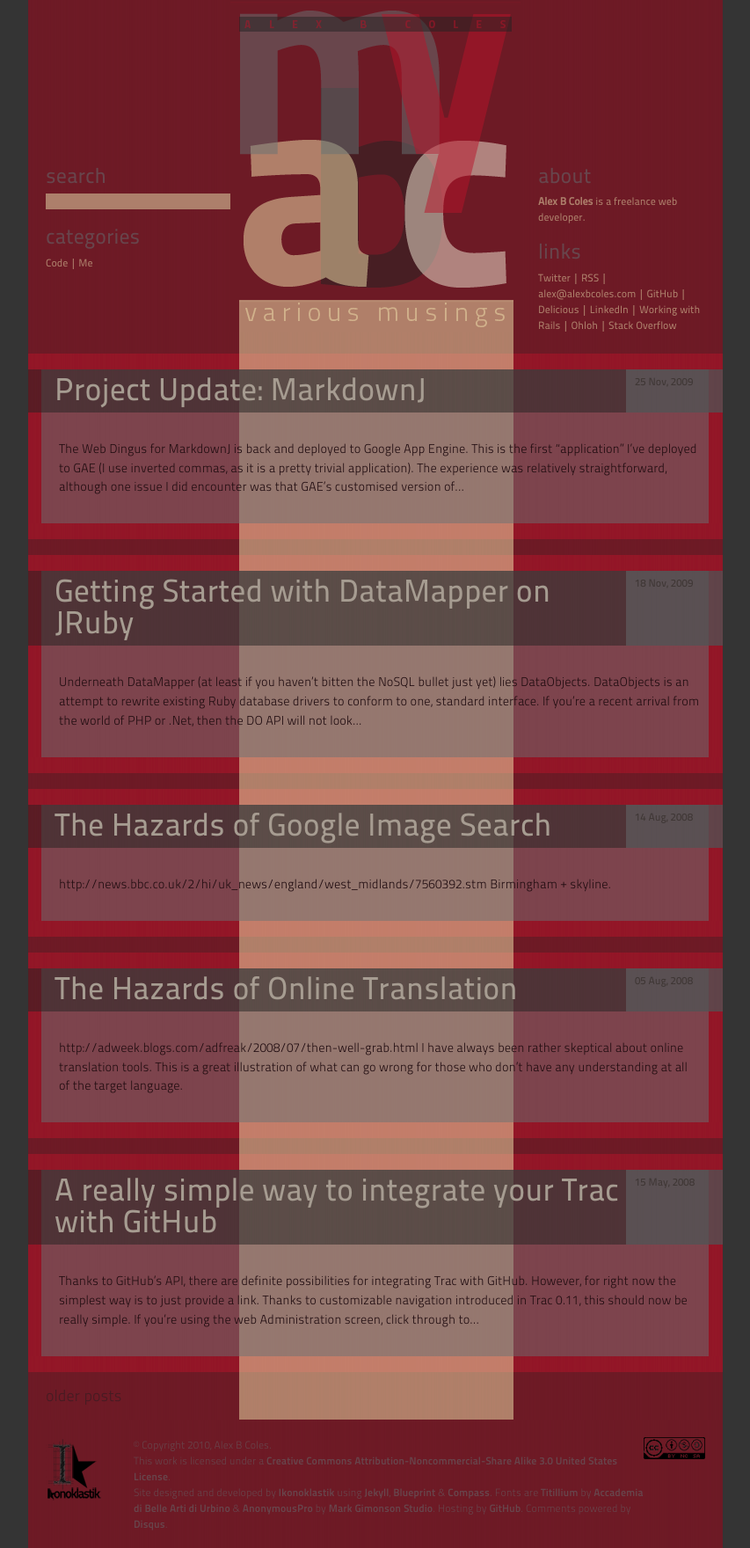
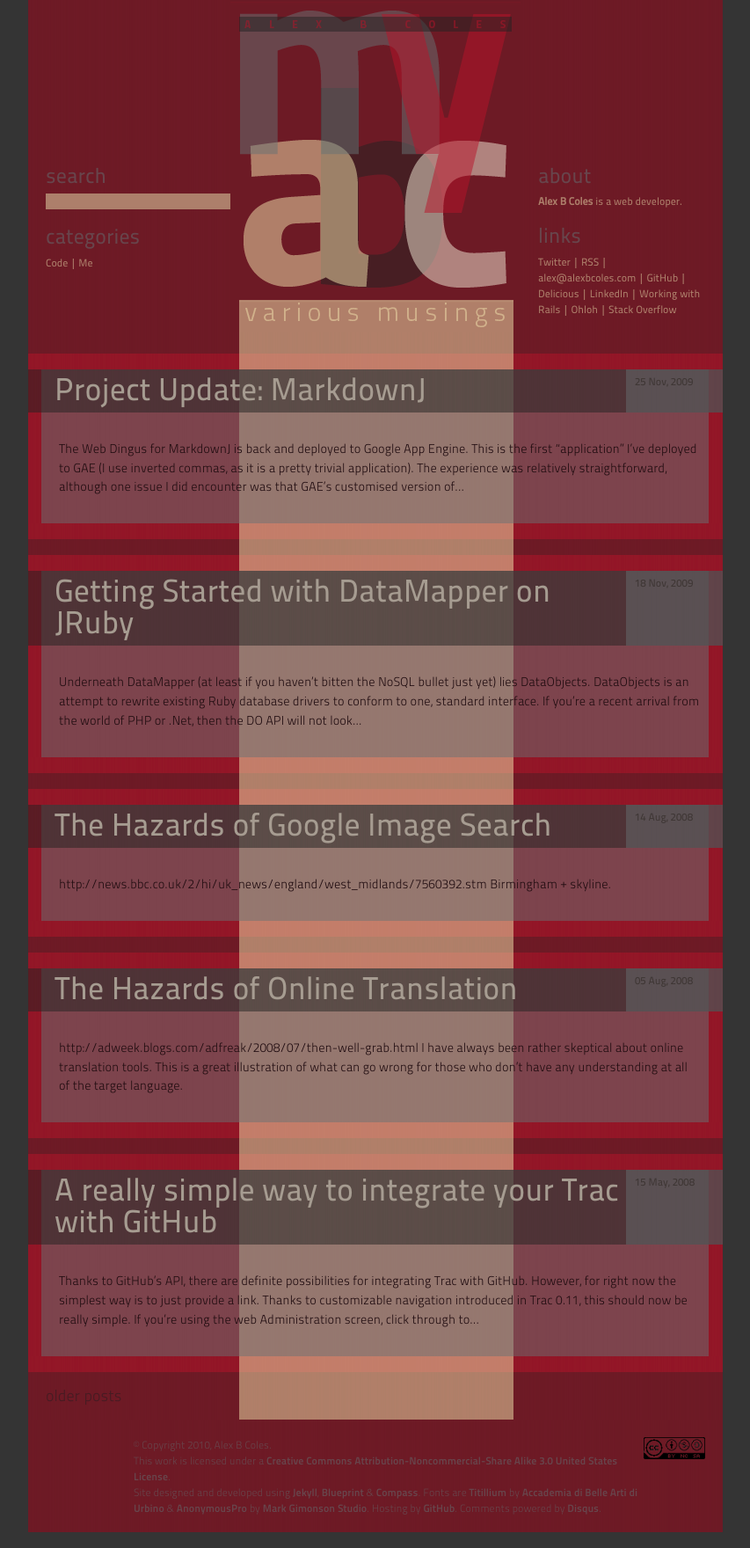
Before and after one commit to myabc/myabc.github.com, a Jekyll site: the page built from index.html, in a window 1280 px wide. Shown: the whole page at 88% size, without its empty margins (208-1061 px from the left). Built offline with Jekyll 4.4.1, drawn with Linux system fonts in a browser that asks for light colours; nearby versions of some CDN libraries; the list of posts is cut into pages by our own code.

Commit message:
Factual updates
Signed-off-by: Alex Coles <alex@alexbcoles.com>

```diff
--- a/_includes/footer.html
+++ b/_includes/footer.html
@@ -1,14 +1,13 @@
 <footer id="footer">
   <div id="image-left">
-    <a href="http://ikonoklastik.com"><img alt="Iconoclastic" style="border-width:0" src="/images/ik70.png" /></a>
   </div>
   <div id="footer-text">
   <p>
     © Copyright {{ site.time | date: "%Y" }}, Alex B Coles.<br/>
     This work is licensed under a <a rel="license" href="http://creativecommons.org/licenses/by-nc-sa/3.0/us/">Creative Commons Attribution-Noncommercial-Share Alike 3.0 United States License</a>.<br/>
 
-    Site designed and developed by <a href="http://ikonoklastik.com">Ikonoklastik</a>
-    using <a href="http://github.com/mojombo/jekyll">Jekyll</a>,
+    Site designed and developed using
+    <a href="http://github.com/mojombo/jekyll">Jekyll</a>,
     <a href="http://www.blueprintcss.org/">Blueprint</a> &amp;
     <a href="http://wiki.github.com/chriseppstein/compass">Compass</a>.
 
--- a/_includes/header.html
+++ b/_includes/header.html
@@ -20,7 +20,7 @@
   </div>
   <nav id="menu-right">
     <h2>about</h2>
-    <p><strong>Alex B Coles</strong> is a freelance web developer.</p>
+    <p><strong>Alex B Coles</strong> is a web developer.</p>
     <h2>links</h2>
     <p>
       <a href="http://twitter.com/myabc">Twitter</a> |
```
